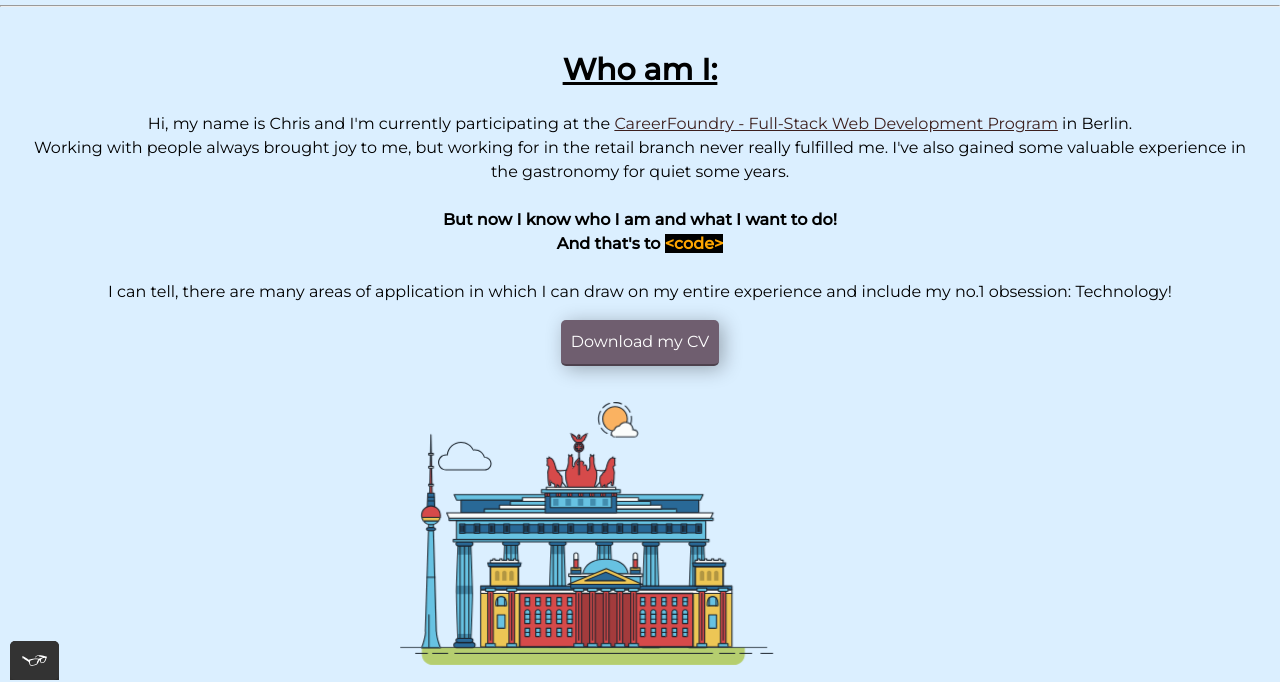
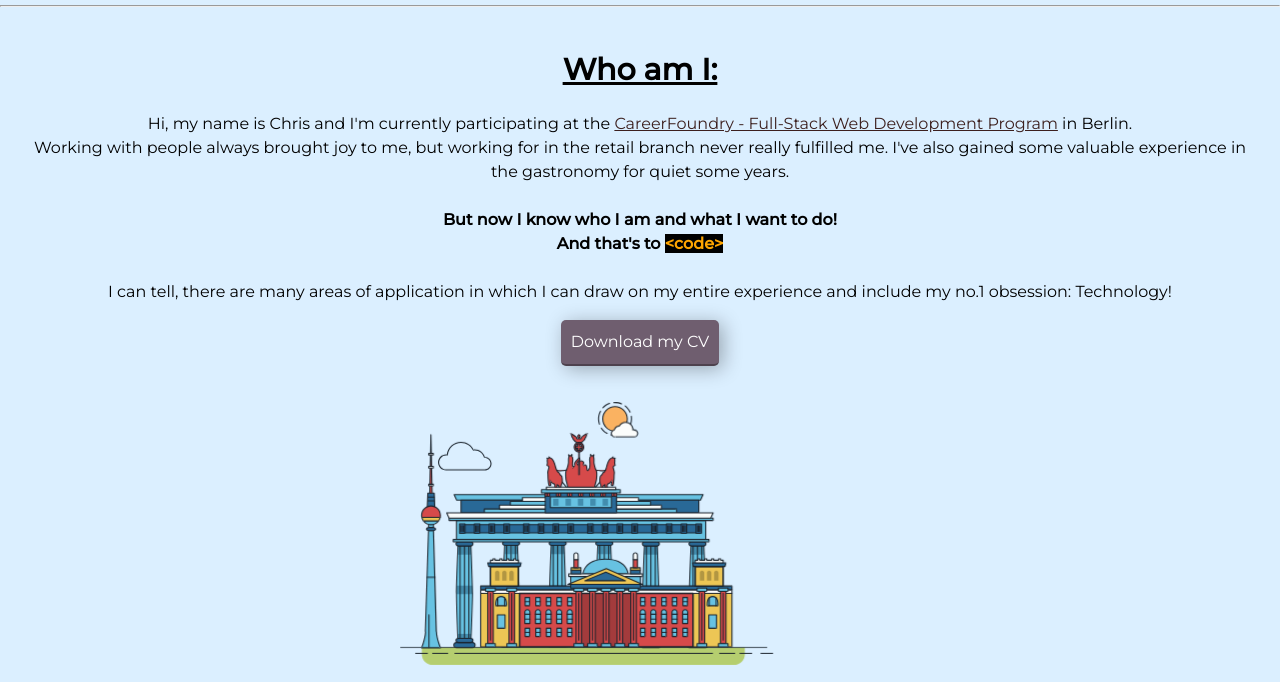
Before and after one commit to ChrisDOE7/website-portfolio, a plain HTML site: page about.html in a window 1280 px wide. Shown: the part 120-802 px from the top of the page. Drawn offline with nearby package versions, Linux system fonts and the light colour scheme.

Commit message:
tota11y  script deactivated

```diff
--- a/about.html
+++ b/about.html
@@ -1613,7 +1613,7 @@
                   src="./img/linkedin.svg" alt="LinkedIn Profile" /></a>
          </div>
       </footer>
-      <script src="js/tota11y.min.js"></script>
+      <!-- <script src="js/tota11y.min.js"></script> -->
    </body>
 
 </html>
```
Also changed, not shown: contact.html (+1 -1 lines), index.html (+1 -3 lines), work.html (+1 -1 lines).
